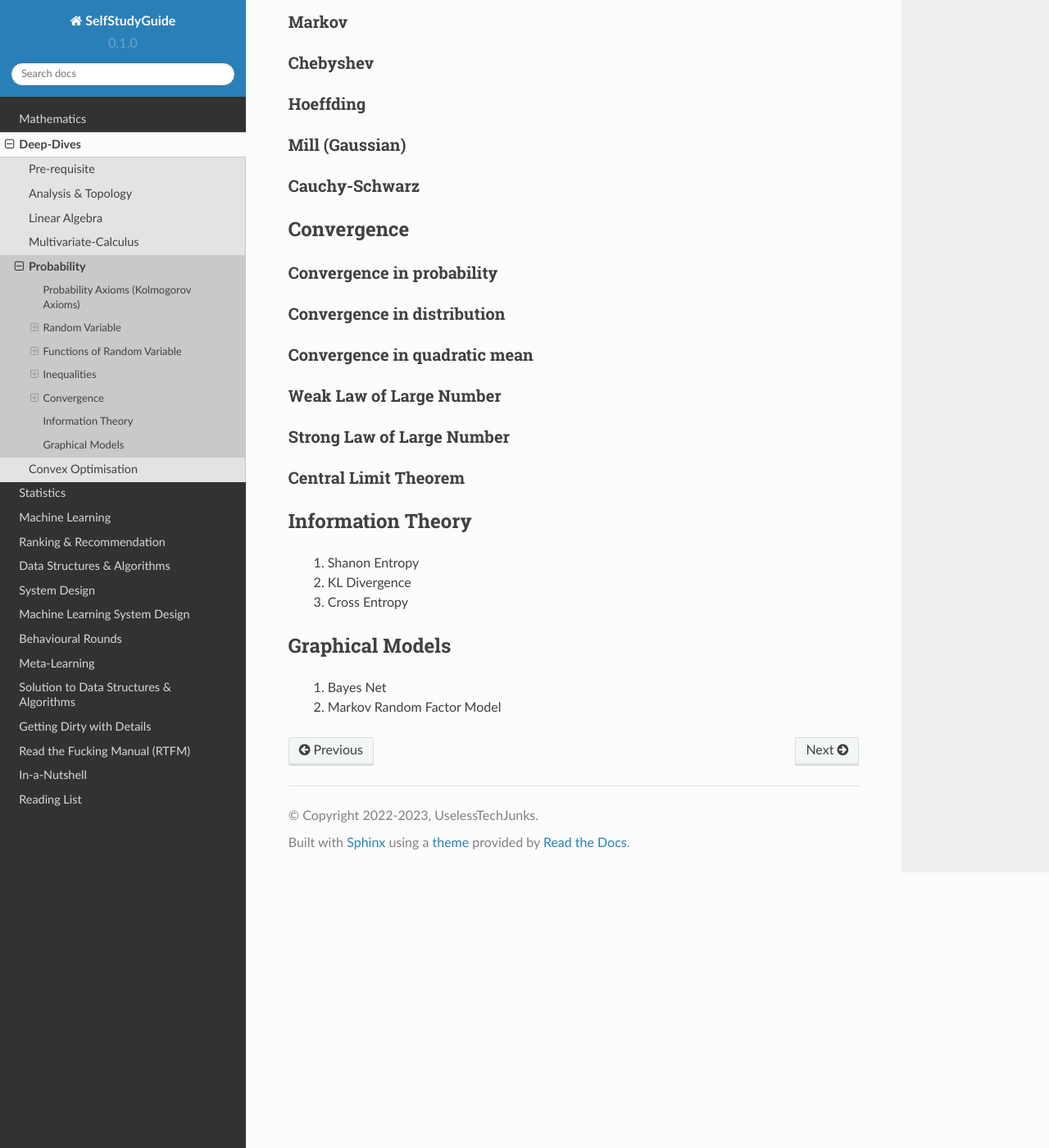
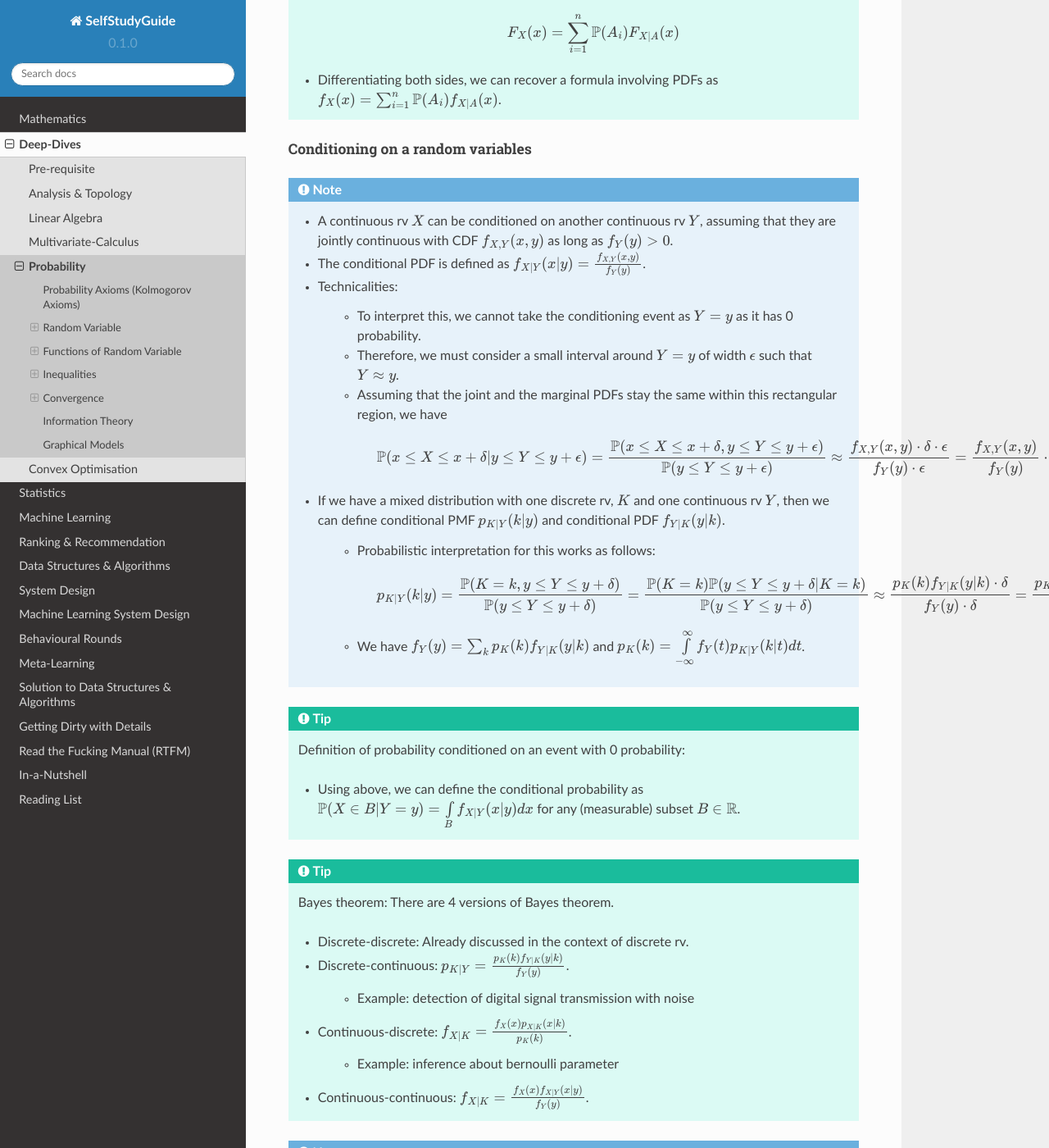
Before and after one commit to uselesstechjunks/leetcode, a Sphinx documentation site: the page built from docs/source/math/prob.rst, in a window 1280 px wide and 1400 px high, scrolled down 15919 px. Shown: the whole window at 82% size. Built offline with Sphinx 7.4.7 and the Read the Docs theme 2.0.0, drawn with Linux system fonts in a browser that asks for light colours; some of the changed text lies outside the part shown.

Commit message:
Update prob.rst (#85)
* Update prob.rst

* Update prob.rst

* Update prob.rst

* Update prob.rst

* Update prob.rst

* Update prob.rst

```diff
--- a/docs/source/math/prob.rst
+++ b/docs/source/math/prob.rst
@@ -96,11 +96,11 @@ Multiple discrete random variables:
 Conditioning:
 ------------------------------------
 .. note::
-	* An rv can be conditioned on an event :math:`A` (when :math:`\mathbb{P}(A)>0`) and its conditional PMF is defined as
+	* A discrete rv can be conditioned on an event :math:`A` (when :math:`\mathbb{P}(A)>0`) and its conditional PMF is defined as
 
 		.. math:: p_{X|A}(x)=\mathbb{P}(X=x|A).
 
-	* Extends to the case when the event is defined in terms of another rv, i.e. :math:`A=\{Y=y\}` (:math:`p_Y(y)>0`) and is written as
+	* Extends to the case when the event is defined in terms of another discrete rv, i.e. :math:`A=\{Y=y\}` with :math:`p_Y(y)>0` and is written as
 
 		.. math:: p_{X|Y}(x|y)=\mathbb{P}(X=x|Y=y)=\frac{p_{X,Y}(x,y)}{p_Y(y)}
 
@@ -489,20 +489,102 @@ Similar to the single continuous variable case, we say that two rvs, :math:`X` a
 
 Conditioning:
 ------------------------------------
+A continuous rv can be conditioned on an event, or another rv, discrete or continuous.
 
 Conditioning on an event
 ^^^^^^^^^^^^^^^^^^^^^^^^^^^^^^^^^^^^^^^^^^^^^
+.. note::
+	* A continuous rv can be conditioned on an event :math:`A` with :math:`\mathbb{P}(A)>0` and we can define a conditional PDF :math:`f_{X|A}(x)` such that for any (measurable) subset :math:`B\in\mathbb{R}`
+
+		.. math:: \mathbb{P}(X\in B|A)=\int\limits_B f_{X|A}(x) dx
+
+		* Normalisation property holds like normal PDFs, i.e. :math:`\int\limits_{-\infty}^\infty f_{X|A}(x) dx=1`.
+		* When the event is defined with the same rv such as :math:`X\in A`, then
+
+			.. math::
+				f_{X|X\in A}(x)=\begin{cases}
+				\frac{f_{X}(x)}{\mathbb{P}(X\in A)}, & \text{if $X\in A$} \\
+				0, & \text{otherwise}
+				\end{cases}
+	* Probabilistic interpretation:
+
+		* We can think of a small interval around :math:`X=x` of width :math:`\delta`, so that :math:`X\approx x`.
+		* Assuming that :math:`f_{X|A}(x)` stays the same within this interval
+
+			.. math:: \mathbb{P}(x\leq X\leq x+\delta|A)=\frac{\mathbb{P}(x\leq X\leq x+\delta,A)}{\mathbb{P}(A)}=\frac{\int\limits_{\{x\leq t\leq x+\delta\}\cap A} f_X(t)dt}{\mathbb{P}(A)}=\frac{f_X(x)}{\mathbb{P}(A)}\int\limits_{\{x\leq t\leq x+\delta\}\cap A} dt\approx f_{X|A}(x)\cdot\delta
+
+		* Therefore, the conditional CDF represents conditional probability given an event per unit length.
+	* Conditional CDF can be defined as :math:`F_{X|A}(x)=\int\limits_{-\infty}^x f_{X|A}(x) dx`.
+	* Jointly continuous rvs can be conditioned on an event :math:`C=\{x,y\}\in A` with :math:`\mathbb{P}(C)>0` as exactly like above.
+
+.. tip::
+	* Total probability theorem: For a partition of the sample space :math:`A_1,\cdots,A_n`, with :math:`\mathbb{P}(A_i)>0` for all :math:`i`
+
+		.. math:: F_X(x)=\sum_{i=1}^n \mathbb{P}(A_i) F_{X|A}(x)
+	* Differentiating both sides, we can recover a formula involving PDFs as :math:`f_X(x)=\sum_{i=1}^n \mathbb{P}(A_i) f_{X|A}(x)`.
 
 Conditioning on a random variables
 ^^^^^^^^^^^^^^^^^^^^^^^^^^^^^^^^^^^^^^^^^^^^^
+.. note::
+	* A continuous rv :math:`X` can be conditioned on another continuous rv :math:`Y`, assuming that they are jointly continuous with CDF :math:`f_{X,Y}(x,y)` as long as :math:`f_Y(y)>0`.
+	* The conditional PDF is defined as :math:`f_{X|Y}(x|y)=\frac{f_{X,Y}(x,y)}{f_Y(y)}`.
+	* Technicalities:
+
+		* To interpret this, we cannot take the conditioning event as :math:`Y=y` as it has 0 probability.
+		* Therefore, we must consider a small interval around :math:`Y=y` of width :math:`\epsilon` such that :math:`Y\approx y`.
+		* Assuming that the joint and the marginal PDFs stay the same within this rectangular region, we have
+
+			.. math:: \mathbb{P}(x\leq X\leq x+\delta|y\leq Y\leq y+\epsilon)=\frac{\mathbb{P}(x\leq X\leq x+\delta,y\leq Y\leq y+\epsilon)}{\mathbb{P}(y\leq Y\leq y+\epsilon)}\approx\frac{f_{X,Y}(x,y)\cdot\delta\cdot\epsilon}{f_Y(y)\cdot\epsilon}=\frac{f_{X,Y}(x,y)}{f_Y(y)}\cdot\delta=f_{X|Y}(x|y)\cdot\delta
+
+	* If we have a mixed distribution with one discrete rv, :math:`K` and one continuous rv :math:`Y`, then we can define conditional PMF :math:`p_{K|Y}(k|y)` and conditional PDF :math:`f_{Y|K}(y|k)`.
+
+		* Probabilistic interpretation for this works as follows:
+
+			.. math:: p_{K|Y}(k|y)=\frac{\mathbb{P}(K=k,y\leq Y\leq y+\delta)}{\mathbb{P}(y\leq Y\leq y+\delta)}=\frac{\mathbb{P}(K=k)\mathbb{P}(y\leq Y\leq y+\delta|K=k)}{\mathbb{P}(y\leq Y\leq y+\delta)}\approx\frac{p_K(k)f_{Y|K}(y|k)\cdot\delta}{f_Y(y)\cdot\delta}=\frac{p_K(k)f_{Y|K}(y|k)}{f_Y(y)}
+		* We have :math:`f_Y(y)=\sum_{k}p_K(k)f_{Y|K}(y|k)` and :math:`p_K(k)=\int\limits_{-\infty}^\infty f_Y(t)p_{K|Y}(k|t) dt`.
+
+.. tip::
+	Definition of probability conditioned on an event with 0 probability:
+
+	* Using above, we can define the conditional probability as :math:`\mathbb{P}(X\in B|Y=y)=\int\limits_B f_{X|Y}(x|y) dx` for any (measurable) subset :math:`B\in\mathbb{R}`.
+
+.. tip::
+	Bayes theorem: There are 4 versions of Bayes theorem.
+
+	* Discrete-discrete: Already discussed in the context of discrete rv.
+	* Discrete-continuous: :math:`p_{K|Y}=\frac{p_K(k)f_{Y|K}(y|k)}{f_Y(y)}`.
+
+		* Example: detection of digital signal transmission with noise
+
+	* Continuous-discrete: :math:`f_{X|K}=\frac{f_X(x)p_{X|K}(x|k)}{p_K(k)}`.
+
+		* Example: inference about bernoulli parameter
+
+	* Continuous-continuous: :math:`f_{X|K}=\frac{f_X(x)f_{X|Y}(x|y)}{f_Y(y)}`.
+
+.. note::
+	Conditional expectation and LOTUS with conditional PDFs work the same as the discrete case.
+
+Notion of Independence:
+------------------------------------
+.. note::
+	* Two jointly continuous rvs are considered independent (:math:`X\perp\!\!\!\perp Y`) if :math:`f_{X|Y}(x|y)=f_X(x)` for all :math:`x` for all :math:`y` where :math:`f_Y(y)>0`.
+	* If :math:`X\perp\!\!\!\perp Y`, :math:`f_{X,Y}(x,y)=f_X(x)f_Y(y)` and :math:`F_{X,Y}(x,y)=F_X(x)F_Y(y)` for all :math:`x` and :math:`y`.
 
 Some continuous random variables
 ^^^^^^^^^^^^^^^^^^^^^^^^^^^^^^^^^^^^^^^^^^^^^
 
 * Uniform:
 * Exponential
+
+- explain the memorylessness property of the exponential and connection with geometric
+
 * Gaussian
 * Multivariate Gaussian
+
+- explain the shape of 2d normal density
+- independent case - circles in contours
+- dependent case - parabolas in contours
 
 TODO
 
```
